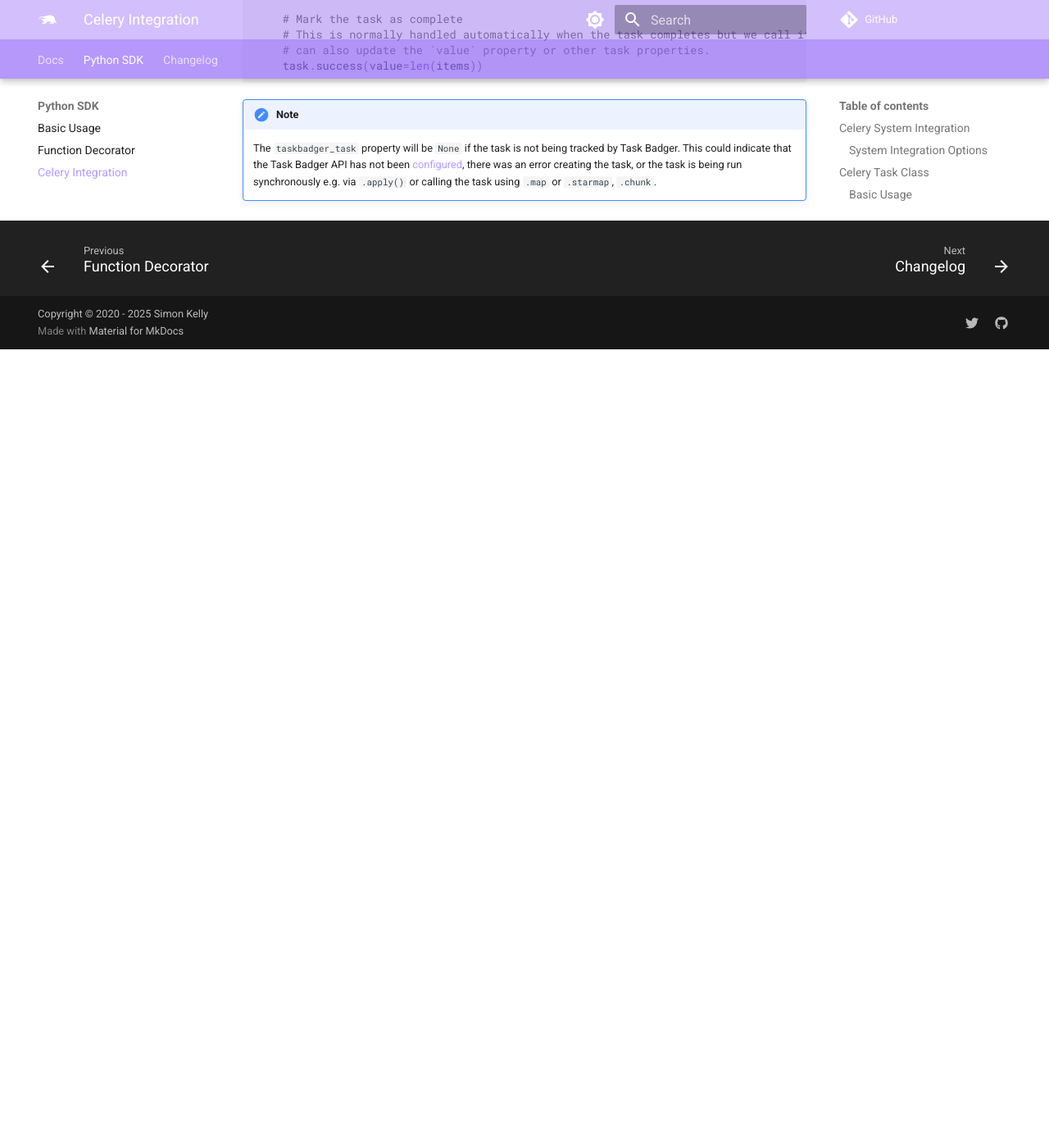
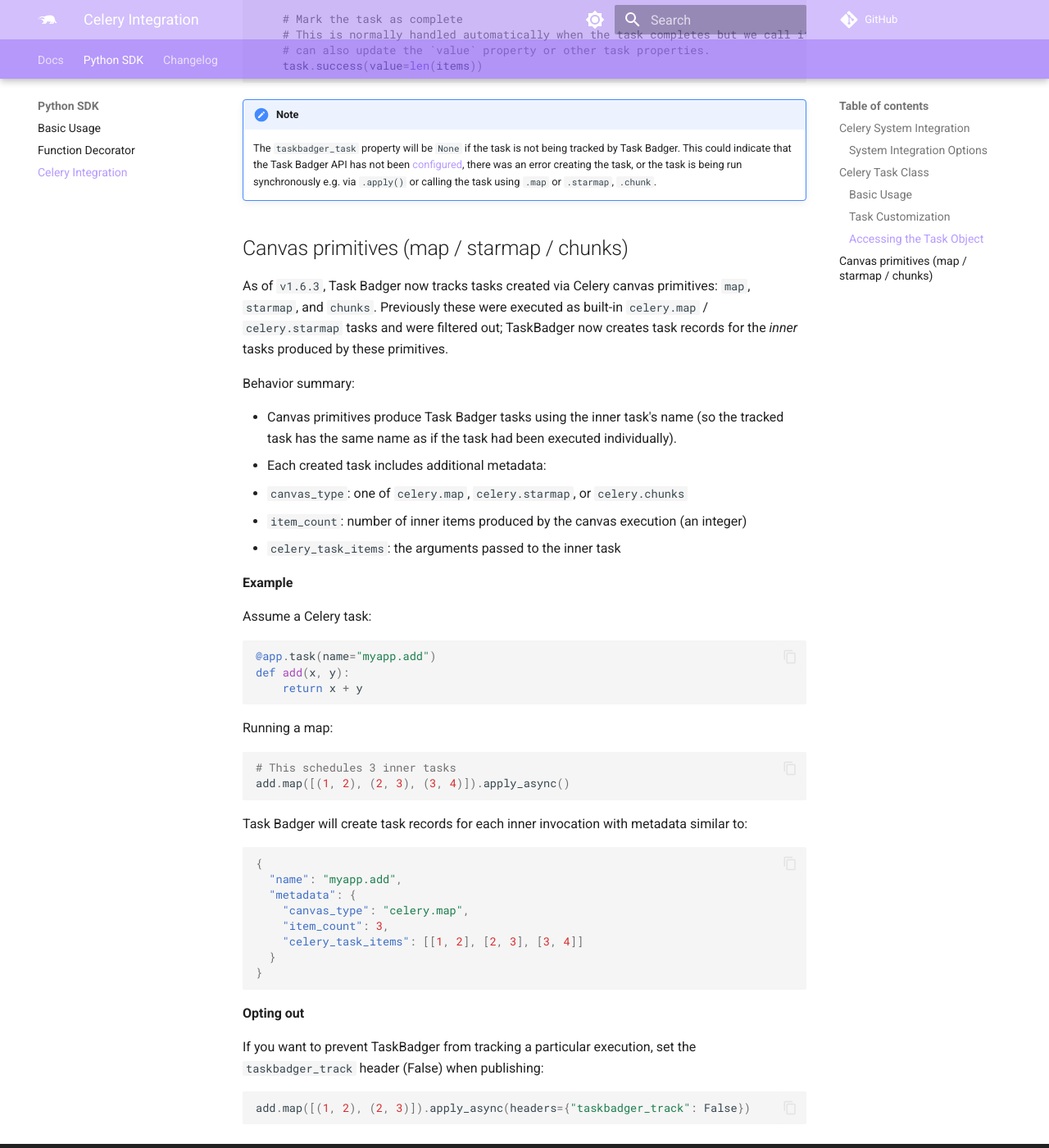
Before and after one commit to taskbadger/taskbadger-docs, an MkDocs documentation site: the page built from docs/python-celery.md, in a window 1280 px wide and 1400 px high, scrolled down 3643 px. Shown: the whole window at 82% size. Built offline with MkDocs 1.6.1 and Material for MkDocs 9.7.7, drawn with Linux system fonts in a browser that asks for light colours; comment, search, counter and statistics services are not loaded; before the commit the page ends 4069 px from its top, so only the background shows below that.

Commit message:
update docs for v1.6.3

````diff
--- a/docs/python-celery.md
+++ b/docs/python-celery.md
@@ -177,3 +177,53 @@
     This could indicate that the Task Badger API has not been [configured](python.md#configure), there was an error
     creating the task, or the task is being run synchronously e.g. via `.apply()` or calling the task
     using `.map` or `.starmap`, `.chunk`.
+
+## Canvas primitives (map / starmap / chunks)
+
+As of `v1.6.3`, Task Badger now tracks tasks created via Celery canvas primitives: `map`, `starmap`, and `chunks`. Previously these were executed as built-in `celery.map` / `celery.starmap` tasks and were filtered out; TaskBadger now creates task records for the *inner* tasks produced by these primitives.
+
+Behavior summary:
+
+- Canvas primitives produce Task Badger tasks using the inner task's name (so the tracked task has the same name as if the task had been executed individually).
+- Each created task includes additional metadata:
+  - `canvas_type`: one of `celery.map`, `celery.starmap`, or `celery.chunks`
+  - `item_count`: number of inner items produced by the canvas execution (an integer)
+  - `celery_task_items`: the arguments passed to the inner task
+
+**Example**
+
+Assume a Celery task:
+
+```python
+@app.task(name="myapp.add")
+def add(x, y):
+    return x + y
+```
+
+Running a map:
+
+```python
+# This schedules 3 inner tasks
+add.map([(1, 2), (2, 3), (3, 4)]).apply_async()
+```
+
+Task Badger will create task records for each inner invocation with metadata similar to:
+
+```json
+{
+  "name": "myapp.add",
+  "metadata": {
+    "canvas_type": "celery.map",
+    "item_count": 3,
+    "celery_task_items": [[1, 2], [2, 3], [3, 4]]
+  }
+}
+```
+
+**Opting out**
+
+If you want to prevent TaskBadger from tracking a particular execution, set the `taskbadger_track` header (False) when publishing:
+
+```python
+add.map([(1, 2), (2, 3)]).apply_async(headers={"taskbadger_track": False})
+```
````
Also changed, not shown: docs/changelog.md (+8 -0 lines).
